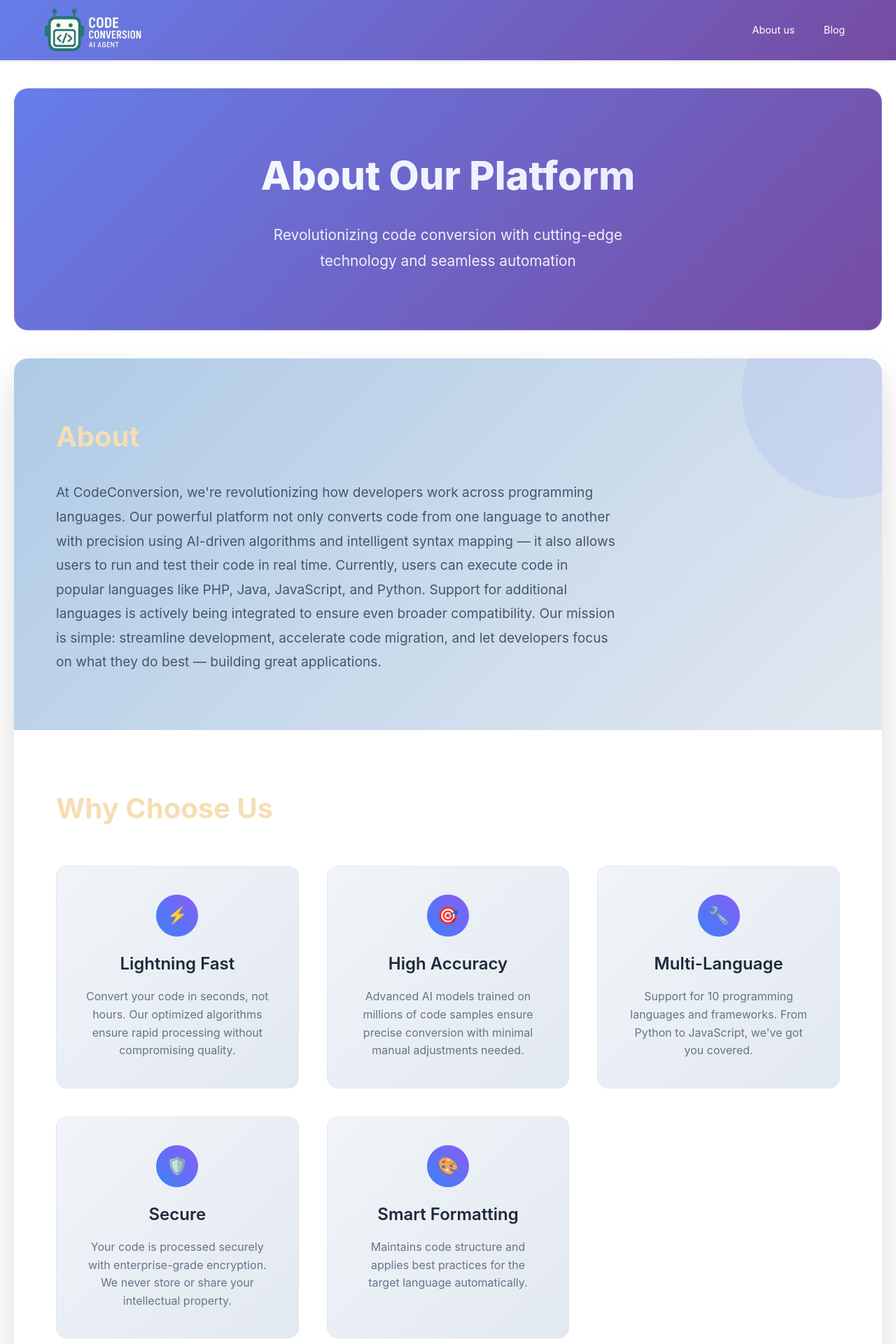
After one commit to LepharamRamchiary/code-conversion-ai-agent, a Django app: page /about/ in a window 1280 px wide. The commit adds this page. Shown: the top 1920 px of the page at 70% size. Run offline with Django 5.2, Linux system fonts and the light colour scheme.

Commit message:
add about section

```diff
--- a/codeConversion/agent/urls.py
+++ b/codeConversion/agent/urls.py
@@ -7,4 +7,5 @@ urlpatterns = [
     path('', views.agent, name='agent'),
     path('convert/', views.convert_code, name='convert_code'),
     path('run-code/', views.run_code, name='run_code'),
+    path('about/', views.about, name='about'),
 ]
--- a/codeConversion/agent/views.py
+++ b/codeConversion/agent/views.py
@@ -19,6 +19,12 @@ def agent(request):
     Render the index page.
     """
     return render(request, 'agent/agent.html')
+
+def about(request):
+    """
+    Render the about page.
+    """
+    return render(request, 'agent/about.html')
 
 @csrf_exempt
 @require_http_methods(["POST"])
--- /dev/null
+++ b/codeConversion/static/css/about.css
@@ -0,0 +1,308 @@
+* {
+  margin: 0;
+  padding: 0;
+  box-sizing: border-box;
+}
+
+body {
+  font-family: "Inter", -apple-system, BlinkMacSystemFont, sans-serif;
+  line-height: 1.6;
+  color: #333;
+  background: white;
+  min-height: 100vh;
+}
+
+.container {
+  max-width: 1200px;
+  margin: 0 auto;
+  padding: 0 20px;
+}
+
+/* Header Section */
+.hero-section {
+  background: linear-gradient(135deg, #667eea 0%, #764ba2 100%);
+  backdrop-filter: blur(10px);
+  border-radius: 20px;
+  margin: 40px 20px;
+  padding: 80px 40px;
+  text-align: center;
+  border: 1px solid rgba(255, 255, 255, 0.2);
+  animation: fadeInUp 1s ease-out;
+}
+
+.hero-title {
+  font-size: 3.5rem;
+  font-weight: 800;
+  color: white;
+  margin-bottom: 20px;
+  background: linear-gradient(45deg, #fff, #e0e7ff);
+  -webkit-background-clip: text;
+  -webkit-text-fill-color: transparent;
+  background-clip: text;
+}
+
+.hero-subtitle {
+  font-size: 1.3rem;
+  color: rgba(255, 255, 255, 0.9);
+  max-width: 600px;
+  margin: 0 auto;
+  line-height: 1.8;
+}
+
+/* Main Content */
+.content-wrapper {
+  background: white;
+  margin: 0 20px 40px;
+  border-radius: 20px;
+  overflow: hidden;
+  box-shadow: 0 25px 50px rgba(0, 0, 0, 0.15);
+}
+
+/* Mission Section */
+.mission-section {
+  padding: 80px 60px;
+  background: linear-gradient(135deg, #aecae6ff 0%, #e2e8f0 100%);
+  position: relative;
+  overflow: hidden;
+}
+
+.mission-section::before {
+  content: "";
+  position: absolute;
+  top: 0;
+  right: 0;
+  width: 300px;
+  height: 300px;
+  background: linear-gradient(45deg, #3b82f6, #8b5cf6);
+  border-radius: 50%;
+  opacity: 0.1;
+  transform: translate(100px, -100px);
+}
+
+.section-title {
+  font-size: 2.5rem;
+  font-weight: 700;
+  color: wheat;
+  margin-bottom: 30px;
+  position: relative;
+}
+
+.section-content {
+  font-size: 1.2rem;
+  color: #475569;
+  line-height: 1.8;
+  max-width: 800px;
+}
+
+/* Features Grid */
+.features-section {
+  padding: 80px 60px;
+  background: white;
+}
+
+.features-grid {
+  display: grid;
+  grid-template-columns: repeat(auto-fit, minmax(300px, 1fr));
+  gap: 40px;
+  margin-top: 50px;
+}
+
+.feature-card {
+  background: linear-gradient(135deg, #f1f5f9 0%, #e2e8f0 100%);
+  padding: 40px;
+  border-radius: 15px;
+  text-align: center;
+  transition: all 0.3s ease;
+  border: 1px solid #e2e8f0;
+  cursor: pointer;
+}
+
+.feature-card:hover {
+  transform: translateY(-10px);
+  box-shadow: 0 20px 40px rgba(0, 0, 0, 0.1);
+  background: linear-gradient(135deg, #3b82f6, #8b5cf6);
+  color: white;
+}
+
+.feature-icon {
+  width: 60px;
+  height: 60px;
+  background: linear-gradient(45deg, #3b82f6, #8b5cf6);
+  border-radius: 50%;
+  display: flex;
+  align-items: center;
+  justify-content: center;
+  margin: 0 auto 20px;
+  font-size: 24px;
+  color: white;
+  transition: all 0.3s ease;
+}
+
+.feature-card:hover .feature-icon {
+  background: rgba(255, 255, 255, 0.2);
+  transform: scale(1.1);
+}
+
+.feature-title {
+  font-size: 1.5rem;
+  font-weight: 600;
+  margin-bottom: 15px;
+  color: #1e293b;
+  transition: color 0.3s ease;
+}
+
+.feature-card:hover .feature-title {
+  color: white;
+}
+
+.feature-description {
+  color: #64748b;
+  line-height: 1.6;
+  transition: color 0.3s ease;
+}
+
+.feature-card:hover .feature-description {
+  color: rgba(255, 255, 255, 0.9);
+}
+
+/* Team Section */
+.team-section {
+  padding: 80px 60px;
+  background: linear-gradient(135deg, #1e293b 0%, #334155 100%);
+  color: white;
+}
+
+.team-grid {
+  display: grid;
+  grid-template-columns: minmax(300px, 1fr);
+  gap: 40px;
+  margin-top: 50px;
+  justify-items: start;
+}
+
+.team-member {
+  text-align: center;
+  background: rgba(255, 255, 255, 0.1);
+  backdrop-filter: blur(10px);
+  padding: 40px 30px;
+  border-radius: 15px;
+  border: 1px solid rgba(255, 255, 255, 0.2);
+  transition: all 0.3s ease;
+}
+
+.team-member:hover {
+  transform: translateY(-5px);
+  background: rgba(255, 255, 255, 0.15);
+}
+
+.team-avatar {
+  width: 100px;
+  height: 100px;
+  background: linear-gradient(45deg, #3b82f6, #8b5cf6);
+  border-radius: 50%;
+  margin: 0 auto 20px;
+  display: flex;
+  align-items: center;
+  justify-content: center;
+  font-size: 2rem;
+  color: white;
+  font-weight: bold;
+}
+
+.team-name {
+  font-size: 1.3rem;
+  font-weight: 600;
+  margin-bottom: 10px;
+}
+
+.team-role {
+  color: rgba(255, 255, 255, 0.8);
+  font-size: 1rem;
+}
+
+/* CTA Section */
+.cta-section {
+  padding: 80px 60px;
+  background: linear-gradient(135deg, #f59e0b 0%, #d97706 100%);
+  text-align: center;
+  color: white;
+}
+
+.cta-title {
+  font-size: 2.5rem;
+  font-weight: 700;
+  margin-bottom: 20px;
+}
+
+.cta-description {
+  font-size: 1.2rem;
+  margin-bottom: 40px;
+  opacity: 0.9;
+}
+
+.cta-button {
+  display: inline-block;
+  background: white;
+  color: #d97706;
+  padding: 15px 40px;
+  border-radius: 50px;
+  font-weight: 600;
+  text-decoration: none;
+  transition: all 0.3s ease;
+  font-size: 1.1rem;
+}
+
+.cta-button:hover {
+  transform: translateY(-2px);
+  box-shadow: 0 10px 25px rgba(0, 0, 0, 0.2);
+  background: #f8fafc;
+}
+
+/* Animations */
+@keyframes fadeInUp {
+  from {
+    opacity: 0;
+    transform: translateY(30px);
+  }
+  to {
+    opacity: 1;
+    transform: translateY(0);
+  }
+}
+
+.animate-on-scroll {
+  opacity: 0;
+  transform: translateY(30px);
+  transition: all 0.8s ease;
+}
+
+.animate-on-scroll.animated {
+  opacity: 1;
+  transform: translateY(0);
+}
+
+/* Responsive */
+@media (max-width: 768px) {
+  .hero-title {
+    font-size: 2.5rem;
+  }
+
+  .hero-section,
+  .mission-section,
+  .features-section,
+  .team-section,
+  .cta-section {
+    padding: 40px 30px;
+    margin: 20px 10px;
+  }
+
+  .section-title {
+    font-size: 2rem;
+  }
+
+  .features-grid,
+  .team-grid {
+    grid-template-columns: 1fr;
+    gap: 20px;
+  }
+}
--- /dev/null
+++ b/codeConversion/templates/agent/about.html
@@ -0,0 +1,135 @@
+{% extends 'base.html' %}
+{% load static %}
+{% block title %}{% endblock %}
+{%block extra_css %}
+<link rel="stylesheet" href="{% static 'css/about.css' %}" />
+{% endblock %}
+{%block content %}
+  <body>
+    <div class="hero-section">
+      <h1 class="hero-title">About Our Platform</h1>
+      <p class="hero-subtitle">
+        Revolutionizing code conversion with cutting-edge technology and
+        seamless automation
+      </p>
+    </div>
+
+    <div class="content-wrapper">
+      <section class="mission-section animate-on-scroll">
+        <h2 class="section-title">About</h2>
+        <p class="section-content">
+          At CodeConversion, we're revolutionizing how developers work across programming languages. Our powerful platform not only converts code from one language to another with precision using AI-driven algorithms and intelligent syntax mapping — it also allows users to run and test their code in real time. Currently, users can execute code in popular languages like PHP, Java, JavaScript, and Python. Support for additional languages is actively being integrated to ensure even broader compatibility. Our mission is simple: streamline development, accelerate code migration, and let developers focus on what they do best — building great applications.
+        </p>
+      </section>
+
+      <section class="features-section animate-on-scroll">
+        <h2 class="section-title">Why Choose Us</h2>
+        <div class="features-grid">
+          <div class="feature-card">
+            <div class="feature-icon">⚡</div>
+            <h3 class="feature-title">Lightning Fast</h3>
+            <p class="feature-description">
+              Convert your code in seconds, not hours. Our optimized algorithms
+              ensure rapid processing without compromising quality.
+            </p>
+          </div>
+          <div class="feature-card">
+            <div class="feature-icon">🎯</div>
+            <h3 class="feature-title">High Accuracy</h3>
+            <p class="feature-description">
+              Advanced AI models trained on millions of code samples ensure
+              precise conversion with minimal manual adjustments needed.
+            </p>
+          </div>
+          <div class="feature-card">
+            <div class="feature-icon">🔧</div>
+            <h3 class="feature-title">Multi-Language</h3>
+            <p class="feature-description">
+              Support for 10 programming languages and frameworks. From Python
+              to JavaScript, we've got you covered.
+            </p>
+          </div>
+          <div class="feature-card">
+            <div class="feature-icon">🛡️</div>
+            <h3 class="feature-title">Secure</h3>
+            <p class="feature-description">
+              Your code is processed securely with enterprise-grade encryption.
+              We never store or share your intellectual property.
+            </p>
+          </div>
+          <div class="feature-card">
+            <div class="feature-icon">🎨</div>
+            <h3 class="feature-title">Smart Formatting</h3>
+            <p class="feature-description">
+              Maintains code structure and applies best practices for the target
+              language automatically.
+            </p>
+          </div>
+      </section>
+
+      <section class="team-section animate-on-scroll">
+        <h2 class="section-title">Meet Our Team</h2>
+        <div class="team-grid">
+          <div class="team-member">
+            <div class="team-avatar">LR</div>
+            <h3 class="team-name">Lepharam Ramchiary</h3>
+            <p class="team-role">Software Engineer</p>
+          </div>
+        </div>
+      </section>
+
+      <section class="cta-section animate-on-scroll">
+        <h2 class="cta-title">Ready to Transform Your Code?</h2>
+        <p class="cta-description">
+          Join thousands of developers who trust our platform for their code
+          conversion needs
+        </p>
+        <a href="{%url 'agent'%}" class="cta-button">Get Started Today</a>
+      </section>
+    </div>
+
+    <script>
+      // Smooth scroll animations
+      const observerOptions = {
+        threshold: 0.1,
+        rootMargin: "0px 0px -50px 0px",
+      };
+
+      const observer = new IntersectionObserver((entries) => {
+        entries.forEach((entry) => {
+          if (entry.isIntersecting) {
+            entry.target.classList.add("animated");
+          }
+        });
+      }, observerOptions);
+
+      document.querySelectorAll(".animate-on-scroll").forEach((el) => {
+        observer.observe(el);
+      });
+
+      // Add hover effects to feature cards
+      document.querySelectorAll(".feature-card").forEach((card) => {
+        card.addEventListener("mouseenter", function () {
+          this.style.transform = "translateY(-10px)";
+        });
+
+        card.addEventListener("mouseleave", function () {
+          this.style.transform = "translateY(0)";
+        });
+      });
+
+      // Add click animation to CTA button
+      document
+        .querySelector(".cta-button")
+        .addEventListener("click", function (e) {
+          e.preventDefault();
+          this.style.transform = "scale(0.95)";
+          setTimeout(() => {
+            this.style.transform = "scale(1)";
+            window.location = this.href;
+          }, 150);
+        });
+    </script>
+  </body>
+</html>
+{%endblock%}
--- a/codeConversion/templates/base.html
+++ b/codeConversion/templates/base.html
@@ -12,7 +12,7 @@
     <!-- Header -->
     <header>
       <div class="header-container">
-        <a href="#" class="logo">
+        <a href="{%url 'agent'%}" class="logo">
           {% comment %} {% block logo %}Code Conversion AI Agent{% endblock %}
           {% endcomment %}
           <img
@@ -26,7 +26,7 @@
         <nav>
           <ul class="nav-menu" id="nav-menu">
             {% block nav_menu %}
-            <li><a href="#">About us</a></li>
+            <li><a href="{%url 'about'%}">About us</a></li>
             <li><a href="#">Blog</a></li>
             {% endblock %}
           </ul>
```
Also changed, not shown: 2 other files.
